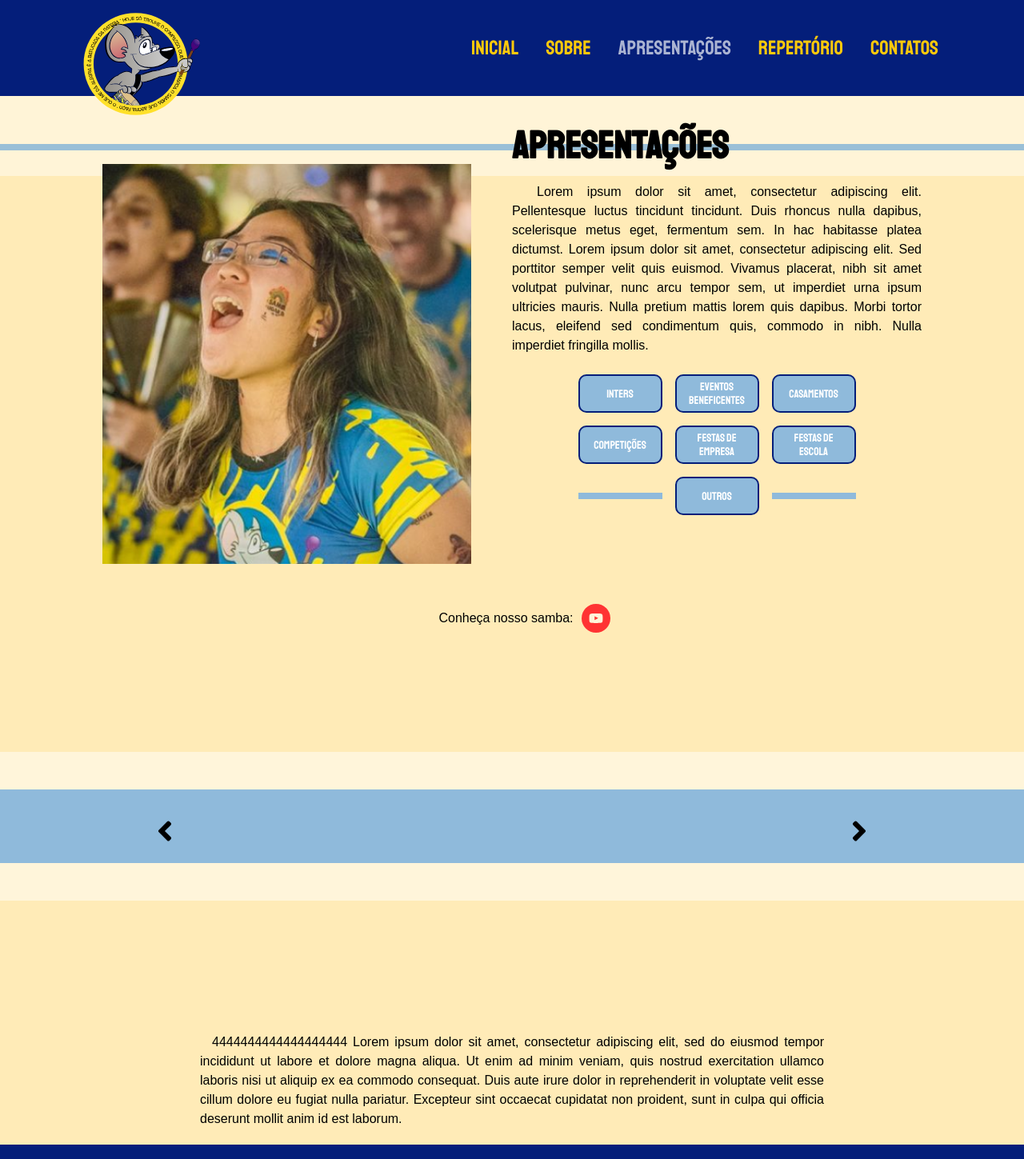
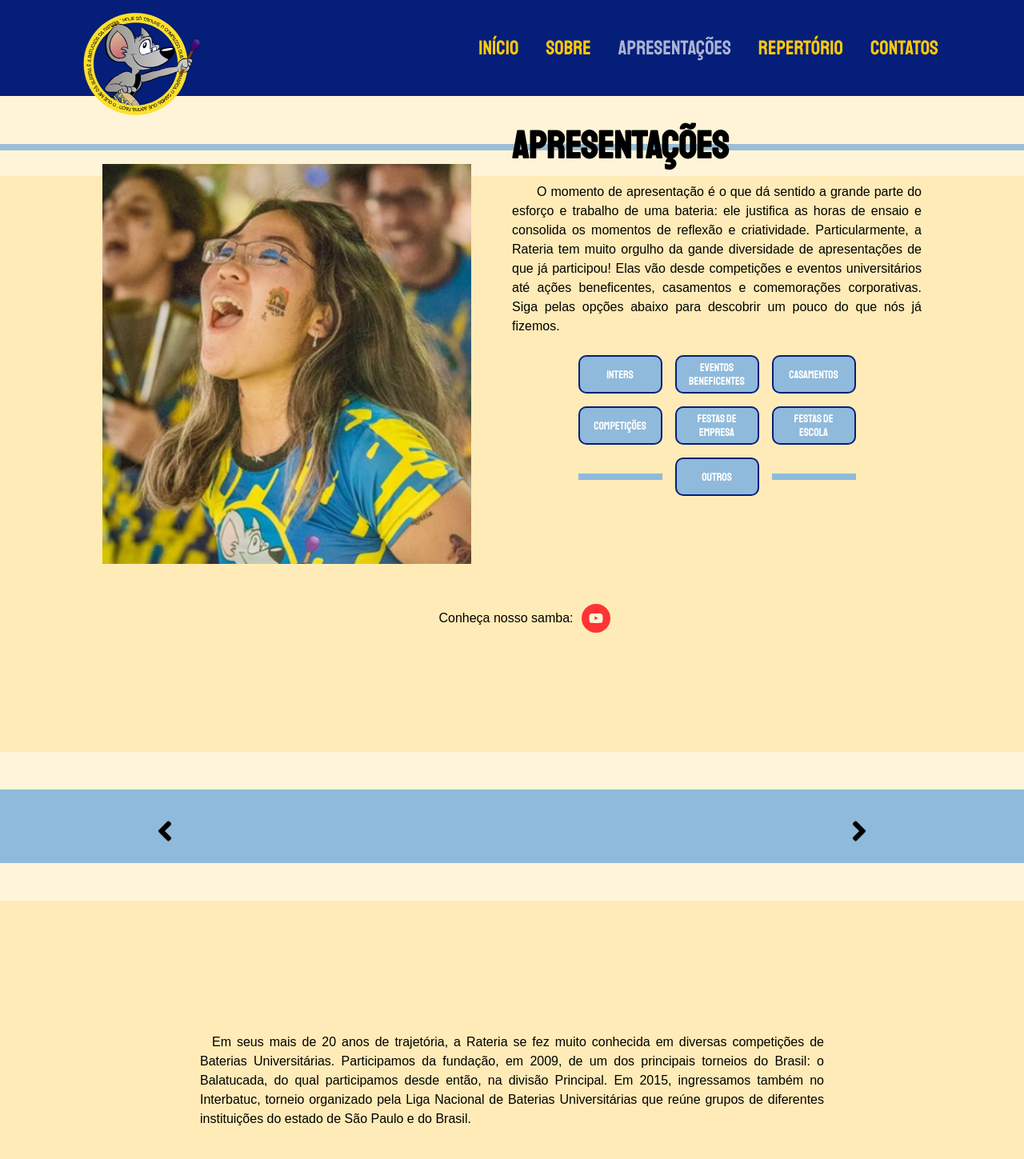
Before and after one commit to rateria/rateria-next-website, a Next.js app: page /apresentacoes in a window 1280 px wide. Shown: the top 1449 px of the page at 80% size. Built offline with nearby package versions, Linux system fonts and the light colour scheme; a web font is replaced by a local one.

Commit message:
add: content added

```diff
--- a/components/Header/index.tsx
+++ b/components/Header/index.tsx
@@ -81,7 +81,7 @@ function Header({ currentPage }: HeaderProps) {
 					<nav style={{ height: isShrunk ? 80 : 120 }}>
 						<Link href="/">
 							<a className={currentPage === 'Home' ? styles.foco : ''}>
-								Inicial
+								Início
 							</a>
 						</Link>
 						<Link href="/sobre">
--- a/pages/apresentacoes/index.tsx
+++ b/pages/apresentacoes/index.tsx
@@ -60,16 +60,15 @@ export default function Apresentations(this: any) {
 							<div className={styles.text}>
 								<h1 className={styles.title}>Apresentações</h1>
 								<p>
-									&emsp;Lorem ipsum dolor sit amet, consectetur adipiscing elit.
-									Pellentesque luctus tincidunt tincidunt. Duis rhoncus nulla
-									dapibus, scelerisque metus eget, fermentum sem. In hac
-									habitasse platea dictumst. Lorem ipsum dolor sit amet,
-									consectetur adipiscing elit. Sed porttitor semper velit quis
-									euismod. Vivamus placerat, nibh sit amet volutpat pulvinar,
-									nunc arcu tempor sem, ut imperdiet urna ipsum ultricies
-									mauris. Nulla pretium mattis lorem quis dapibus. Morbi tortor
-									lacus, eleifend sed condimentum quis, commodo in nibh. Nulla
-									imperdiet fringilla mollis.
+									&emsp;O momento de apresentação é o que dá sentido a grande
+									parte do esforço e trabalho de uma bateria: ele justifica as
+									horas de ensaio e consolida os momentos de reflexão e
+									criatividade. Particularmente, a Rateria tem muito orgulho da
+									gande diversidade de apresentações de que já participou! Elas
+									vão desde competições e eventos universitários até ações
+									beneficentes, casamentos e comemorações corporativas. Siga
+									pelas opções abaixo para descobrir um pouco do que nós já
+									fizemos.
 									<br />
 								</p>
 
@@ -178,74 +177,69 @@ export default function Apresentations(this: any) {
 							selectedItem={currentSlide}
 						>
 							<p>
-								1111111111 Lorem ipsum dolor sit amet, consectetur adipiscing
-								elit, sed do eiusmod tempor incididunt ut labore et dolore magna
-								aliqua. Ut enim ad minim veniam, quis nostrud exercitation
-								ullamco laboris nisi ut aliquip ex ea commodo consequat. Duis
-								aute irure dolor in reprehenderit in voluptate velit esse cillum
-								dolore eu fugiat nulla pariatur. Excepteur sint occaecat
-								cupidatat non proident, sunt in culpa qui officia deserunt
-								mollit anim id est laborum.
+								Sem negar suas raízes, a Rateria é presença garantida em eventos
+								esportivos universitários. Assim como em nossa primeira
+								apresentação, seguimos infiltrados em meio a torcida da Escola
+								Politécnica da USP passando energia para os times, zunindo no
+								ouvido dos adversários e celebrando cada vitória! A Rateria já
+								esteve presente em eventos como o Enganharíadas e o InterFono e
+								participa tradicionalmente da famosa InterUSP.
 							</p>
 							<p>
-								22222222222222222 Lorem ipsum dolor sit amet, consectetur
-								adipiscing elit, sed do eiusmod tempor incididunt ut labore et
-								dolore magna aliqua. Ut enim ad minim veniam, quis nostrud
-								exercitation ullamco laboris nisi ut aliquip ex ea commodo
-								consequat. Duis aute irure dolor in reprehenderit in voluptate
-								velit esse cillum dolore eu fugiat nulla pariatur. Excepteur
-								sint occaecat cupidatat non proident, sunt in culpa qui officia
-								deserunt mollit anim id est laborum.
+								Além de suas conhecidas apresentações em competições, festas e
+								carnavais, a Rateria também está presente em eventos e ações
+								sociais, apresentações e workshops para ONGs e escolas. Muitas
+								dessas ações são realizadas em parceria com a Poli Social (grupo
+								de extensão social da Poli), ou, ainda, a convite de
+								organizações de fora da universidade com as quais temos
+								parceria.
 							</p>
 							<p>
-								333333333333 Lorem ipsum dolor sit amet, consectetur adipiscing
-								elit, sed do eiusmod tempor incididunt ut labore et dolore magna
-								aliqua. Ut enim ad minim veniam, quis nostrud exercitation
-								ullamco laboris nisi ut aliquip ex ea commodo consequat. Duis
-								aute irure dolor in reprehenderit in voluptate velit esse cillum
-								dolore eu fugiat nulla pariatur. Excepteur sint occaecat
-								cupidatat non proident, sunt in culpa qui officia deserunt
-								mollit anim id est laborum.
+								Já pensou em ter uma bateria de samba animando a festa do seu
+								casamento?! Sim? Por que não?? Atualmente, a Rateria já tem
+								longo histórico em apresentações profissionais em festas de
+								casamento. Tocamos desde o tradicional samba até músicas de
+								estilos variados, selecionadas e adaptadas para estes momentos
+								especiais. Aproveite e veja na seção de repertório um pouco do
+								nosso cardápio de músicas para apresentações com palco.
 							</p>
 							<p>
-								4444444444444444444 Lorem ipsum dolor sit amet, consectetur
-								adipiscing elit, sed do eiusmod tempor incididunt ut labore et
-								dolore magna aliqua. Ut enim ad minim veniam, quis nostrud
-								exercitation ullamco laboris nisi ut aliquip ex ea commodo
-								consequat. Duis aute irure dolor in reprehenderit in voluptate
-								velit esse cillum dolore eu fugiat nulla pariatur. Excepteur
-								sint occaecat cupidatat non proident, sunt in culpa qui officia
-								deserunt mollit anim id est laborum.
+								Em seus mais de 20 anos de trajetória, a Rateria se fez muito
+								conhecida em diversas competições de Baterias Universitárias.
+								Participamos da fundação, em 2009, de um dos principais torneios
+								do Brasil: o Balatucada, do qual participamos desde então, na
+								divisão Principal. Em 2015, ingressamos também no Interbatuc,
+								torneio organizado pela Liga Nacional de Baterias Universitárias
+								que reúne grupos de diferentes instituições do estado de São
+								Paulo e do Brasil.
 							</p>
 							<p>
-								55555555555555555555 Lorem ipsum dolor sit amet, consectetur
-								adipiscing elit, sed do eiusmod tempor incididunt ut labore et
-								dolore magna aliqua. Ut enim ad minim veniam, quis nostrud
-								exercitation ullamco laboris nisi ut aliquip ex ea commodo
-								consequat. Duis aute irure dolor in reprehenderit in voluptate
-								velit esse cillum dolore eu fugiat nulla pariatur. Excepteur
-								sint occaecat cupidatat non proident, sunt in culpa qui officia
-								deserunt mollit anim id est laborum.
+								A Rateria também se apresenta em eventos particulares e
+								corporativos. Nos enche de alegria poder levar um pouco de
+								cultura e música brasileiras para as mais diversas ocasiões! Das
+								muitas apresentações memoráveis para as quais fomos chamados,
+								podemos destacar nossa participação na inauguração do Terminal 3
+								do aeroporto de Guarulhos, quando coube a nós a criação de um
+								arranjo musical e gravação de um jingle. Também tocamos em uma
+								festa no Clube Sírio de São Paulo, em 2016, em comemoração ao
+								feriado indiano Diwali. Na ocasião, criamos arranjos de bateria
+								para acompanhar músicas do ritmo típico chamado Bhangra. Se
+								interessou? Confira um pouco do nosso trabalho na seção
+								Repertório.
 							</p>
 							<p>
-								66666666666666666 Lorem ipsum dolor sit amet, consectetur
-								adipiscing elit, sed do eiusmod tempor incididunt ut labore et
-								dolore magna aliqua. Ut enim ad minim veniam, quis nostrud
-								exercitation ullamco laboris nisi ut aliquip ex ea commodo
-								consequat. Duis aute irure dolor in reprehenderit in voluptate
-								velit esse cillum dolore eu fugiat nulla pariatur. Excepteur
-								sint occaecat cupidatat non proident, sunt in culpa qui officia
-								deserunt mollit anim id est laborum.
+								Também tocamos em comemorações promovidas por escolas e
+								instituições de ensino. Além de festas juninas em escolas e
+								workshop com alunos de educação infantil, a Rateria se apresenta
+								tradicionalmente em festas de formatura e nas comemorações dos
+								aprovados nos vestibulares.
 							</p>
 							<p>
-								7777777777777777777777 Lorem ipsum dolor sit amet, consectetur
-								adipiscing elit, sed do eiusmod tempor incididunt ut labore et
-								dolore magna aliqua. Ut enim ad minim veniam, quis nostrud
-								exercitation ullamco laboris nisi ut aliquip ex ea commodo
-								consequat. Duis aute irure dolor in reprehenderit in voluptate
-								velit esse cillum dolore eu fugiat nulla pariatur. Excepteur
-								sint occaecat cupidatat non proident, sunt in culpa qui officia
-								deserunt mollit anim id est laborum.
+								Onde mais podemos tocar? Somos um grupo que tem paixão pelo som
+								que faz! Nossa bateria ganha mais sentido quanto maior é a
+								diversidade de lugares, momentos e situações que em que surgem
+								oportunidades de novas apresentações. Afinal, o que nos dá
+								alegria, é a batucada da Rateria!
 							</p>
 						</Carousel>
 					</section>
--- a/pages/repertorio/Repertory.module.css
+++ b/pages/repertorio/Repertory.module.css
@@ -54,6 +54,7 @@
 
 .container p {
 	width: 40vw;
+	margin-right: 2.4rem;
 }
 
 .container iframe {
```
Also changed, not shown: pages/contatos/index.tsx (+6 -6 lines), pages/index.tsx (+12 -24 lines), pages/repertorio/index.tsx (+9 -25 lines), styles/Home.module.css (+5 -4 lines).
